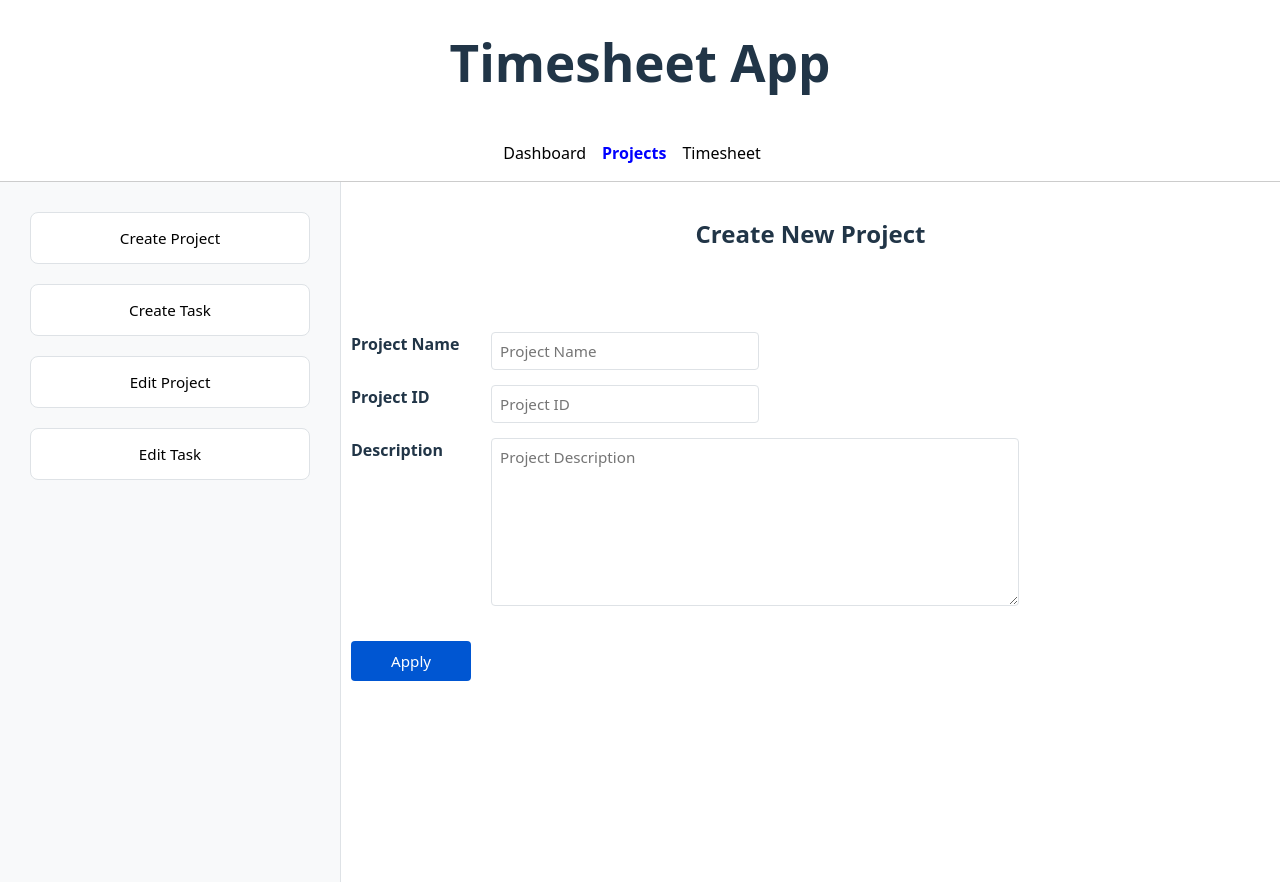
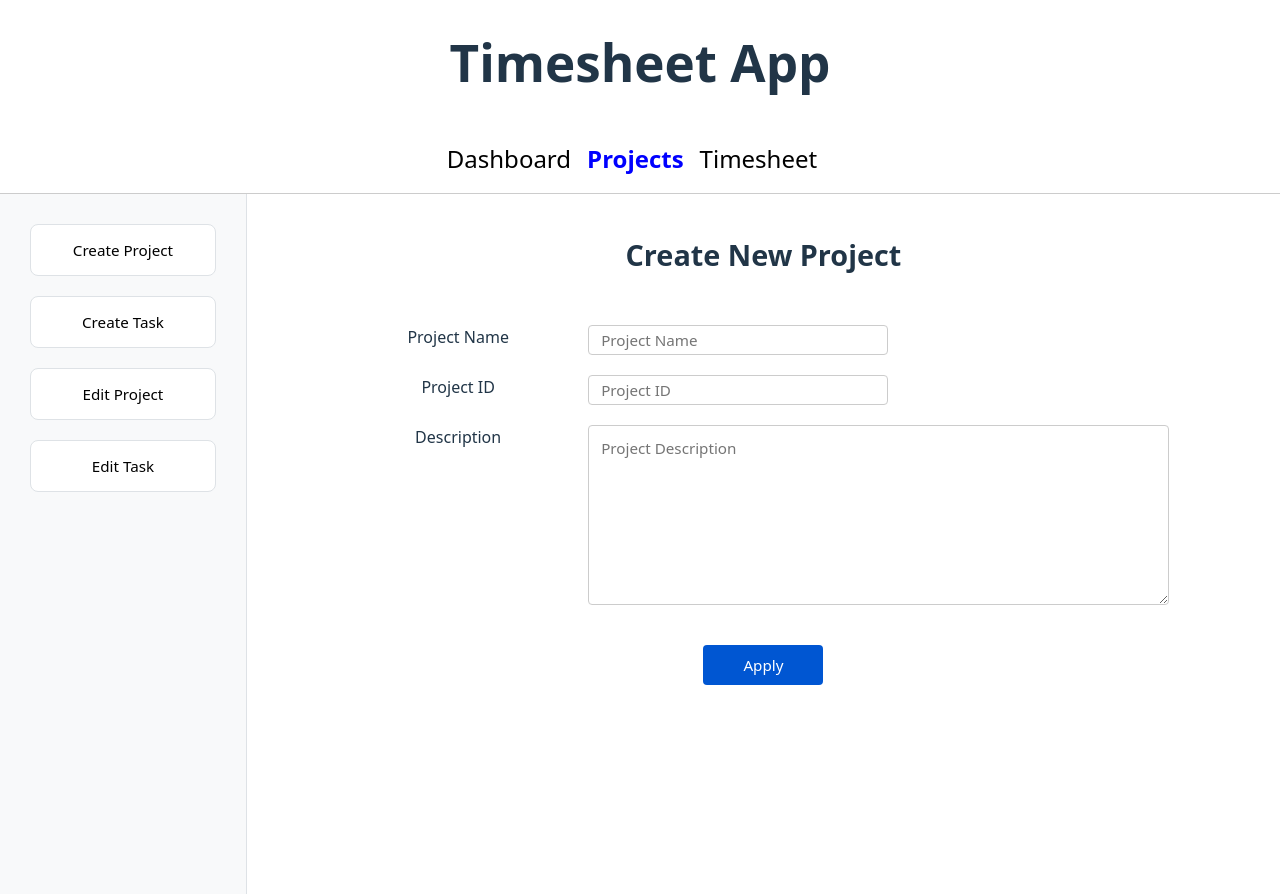
Before and after one commit to pubali512/fullstack_projects, a React app in the folder timesheet/frontend/: page /projects in a window 1280 px wide. Built offline with nearby package versions, Linux system fonts and the light colour scheme; the HTML template or start-up script is replaced by a standard one.

Commit message:
(1) Projects css fixed (2) Additional changes in handling

```diff
--- a/timesheet/frontend/src/components/NavBar.jsx
+++ b/timesheet/frontend/src/components/NavBar.jsx
@@ -6,6 +6,7 @@ const linkStyle = ({ isActive }) => ({
     textDecoration: 'none',
     color: isActive ? 'blue' : 'black',
     fontWeight: isActive ? 'bold' : 'normal',
+    fontSize: '1.5rem',
 });
 
 
--- a/timesheet/frontend/src/pages/Projects.jsx
+++ b/timesheet/frontend/src/pages/Projects.jsx
@@ -37,8 +37,8 @@ const FormState = {
 function handleGenericChange(formName, e, setFormData) {
 
   const { name, value } = e.target;
+  console.log(`Form: ${formName}, Field: ${name}, Value: ${value}`);
 
-  console.log(`Form: ${formName}, Field: ${name}, Value: ${value}`);
   setFormData(prev => ({
     ...prev,
     [formName]: {
@@ -48,18 +48,48 @@ function handleGenericChange(formName, e, setFormData) {
   }));
 };
 
+function taskOptions(formData) {
+
+  console.log('Generating task options for project ID:', formData.edit_task.selectProjectId);
+  console.log('Selected tasks:', tasks.filter(t => t.projectId === formData.edit_task.selectProjectId));
+
+  return formData.edit_task.selectProjectId && tasks
+    .filter(task => task.projectId === formData.edit_task.selectProjectId)
+    .map(task => (
+      <option key={task.id} value={task.id}>{task.name}</option>
+    ));
+}
+
 async function handleSubmit(formName, e, formData) {
   console.log(`Submitting form: ${formName}`, formData[formName]);
 
-  const entry = await createProject(formData[formName]);
-  console.log('API Response:', entry);
+  let response = null;
+
+  switch (formName) {
+    case 'create_project':
+      response = await createProject(formData[formName]);
+      break;
+    case 'create_task':
+      // response = await createTask(formData[formName]);
+      break;
+    case 'edit_project':
+      // response = await updateProject(formData[formName]);
+      break;
+    case 'edit_task':
+      // response = await updateTask(formData[formName]);
+      break;
+    default:
+      console.error('Unknown form submission:', formName);
   }
 
+  console.log('API Response:', response);
+}
 
 function CreateProjectForm({ formData, setFormData }) {
 
   return (
     <>
+      <div className="form-container">
         <h3 className='form-header'>Create New Project</h3>
         <div className="form-grid">
           <label>Project Name</label>
@@ -88,6 +118,7 @@ function CreateProjectForm({ formData, setFormData }) {
             onChange={e => handleGenericChange('create_project', e, setFormData)}
           ></textarea>
 
+        </div>
         <button
           className="apply-button"
           onClick={e => handleSubmit('create_project', e, formData)}
@@ -102,9 +133,10 @@ function CreateProjectForm({ formData, setFormData }) {
 function CreateTaskForm({ formData, setFormData }) {
   return (
     <>
+      <div className="form-container">
         <h3 className='form-header'>Create New Task</h3>
         <div className="form-grid">
-        <label>Project</label>
+          <label>Project ID</label>
           <select
             className="input-field-small"
             name="project"
@@ -140,13 +172,14 @@ function CreateTaskForm({ formData, setFormData }) {
             name="description"
             onChange={e => handleGenericChange('create_task', e, setFormData)}
           ></textarea>
-
+        </div>
         <button
           className="apply-button"
           onClick={e => handleSubmit('create_task', e, formData)}
         >
           Apply
         </button>
+
       </div>
     </>
   );
@@ -155,9 +188,10 @@ function CreateTaskForm({ formData, setFormData }) {
 function EditProjectForm({ formData, setFormData }) {
   return (
     <>
+      <div className='form-container'>
         <h3 className='form-header'>Edit Project</h3>
         <div className="form-grid">
-        <label>Select Project</label>
+          <label>Project ID</label>
           <select
             className="input-field-small"
             name="selectProjectId"
@@ -186,6 +220,7 @@ function EditProjectForm({ formData, setFormData }) {
             name="description"
             onChange={e => handleGenericChange('edit_project', e, setFormData)}
           ></textarea>
+        </div>
 
         <button
           className="apply-button"
@@ -201,6 +236,7 @@ function EditProjectForm({ formData, setFormData }) {
 function EditTaskForm({ formData, setFormData }) {
   return (
     <>
+      <div className='form-container'>
         <h3 className='form-header'>Edit Task</h3>
         <div className="form-grid">
           <label>Project</label>
@@ -211,10 +247,10 @@ function EditTaskForm({ formData, setFormData }) {
             onChange={e => handleGenericChange('edit_task', e, setFormData)}
           >
             <option>Select Project...</option>
-          {projects.map(p => <option key={p.id}>{p.name}</option>)}
+            {projects.map(p => <option key={p.id}>{p.id} ({p.name })</option>)}
           </select>
 
-        <label>Task</label>
+          <label>Task ID</label>
           <select
             className="input-field-small"
             name="selectTaskId"
@@ -222,6 +258,7 @@ function EditTaskForm({ formData, setFormData }) {
             onChange={e => handleGenericChange('edit_task', e, setFormData)}
           >
             <option>Select Task...</option>
+            {taskOptions(formData)}
           </select>
 
           <label>Task Name</label>
@@ -242,15 +279,14 @@ function EditTaskForm({ formData, setFormData }) {
           ></textarea>
 
         </div>
-      <div>
-        <center>
+
         <button
           className="apply-button"
           onClick={e => handleSubmit('edit_task', e, formData)}
         >
           Apply
         </button>
-        </center>
+
       </div>
     </>
   );
--- a/timesheet/frontend/src/styles/Common.css
+++ b/timesheet/frontend/src/styles/Common.css
@@ -25,7 +25,7 @@
 
 /* Sidebar Styling */
 .sidebar {
-  width: 300px;
+  width: 20%;
   background: var(--sidebar-bg);
   border-right: 1px solid var(--border-color);
   padding: 20px;
@@ -55,7 +55,6 @@
   font-weight: 600;
 }
 
-
 .apply-button {
   margin-top: 20px;
   padding: 10px 40px;
--- a/timesheet/frontend/src/styles/Projects.css
+++ b/timesheet/frontend/src/styles/Projects.css
@@ -1,48 +1,60 @@
-.main-form-area {
+/* .main-form-area {
   flex: 1;
   padding: 10px;
-  text-align: left;
+  text-align: center;
+} */
+
+
+/* 1. The Wrapper: Centers the entire block but allows children to be wide */
+.main-form-area {
+  display: flex;
+  flex-direction: column;
+  align-items: center;    /* Centers the .form-container horizontally */
+  width: 100%;
+  padding: 10px;
+  box-sizing: border-box;
 }
 
-/* If the RHS contains forms */
-.form-header {
-  font-size: 1.5rem;
-  margin-bottom: 5rem;
-  font-weight: bold;
-  text-align: center;
+/* 2. The Container: Forced to 80% width per your constraint */
+.form-container {
+  display: flex;
+  flex-direction: column;
+  width: 80%;            /* Constraint: Spans 80% of the area */
+  max-width: 1200px;     /* Prevents it from looking stretched on ultra-wide monitors */
+  gap: 20px;
 }
 
+/* 3. Header: Standard centering */
+.form-header {
+  text-align: center;
+  font-size: 1.8rem;
+  font-weight: bold;
+}
+
+/* 4. The Grid: The core of the form */
 .form-grid {
   display: grid;
-  /* Column 1: width of text | Column 2: flexible space */
-  grid-template-columns: minmax(120px, auto) 1fr;
-  column-gap: 20px; /* Space between label and input */
-  row-gap: 15px;    /* Space between rows */
-  align-items: top; /* Vertically centers label with input */
-  max-width: 650px; /* Overall form width constraint */
+  /* Label is 200px, Input takes the rest of the 80% width */
+  grid-template-columns: 200px 1fr;
+  column-gap: 30px;
+  row-gap: 20px;
+  align-items: left;
 }
 
-/* Force labels to the left column */
-.form-grid label {
-  grid-column: 1;
-  font-weight: 600;
-  text-align: left;
-}
-
-/* Force inputs to the right column */
+/* 5. Inputs: Must be 100% to fill that '1fr' space */
 .form-grid input,
-.form-grid select,
 .form-grid textarea {
-  grid-column: 2;
-  padding: 8px;
-  border: 1px solid var(--border-color);
+  width: 100%;           /* Fills the grid column */
+  padding: 12px;
+  border: 1px solid #ccc;
   border-radius: 4px;
-  width: 100%; /* Fill the column space */
+  box-sizing: border-box; /* Critical for width: 100% to work with padding */
 }
 
 /* Specific overrides for your classes */
 .input-field-small {
-  max-width: 250px;
+  max-width: 300px;
+  height: 2em;
 }
 
 .input-field-large {
@@ -50,6 +62,7 @@
 }
 
 .input-textarea {
-  height: 150px;
+  height: 180px;
+  max-width:600px;
   resize: vertical; /* Allow vertical resizing */
 }
```
Lines whose indentation alone changed are shown as unchanged.
